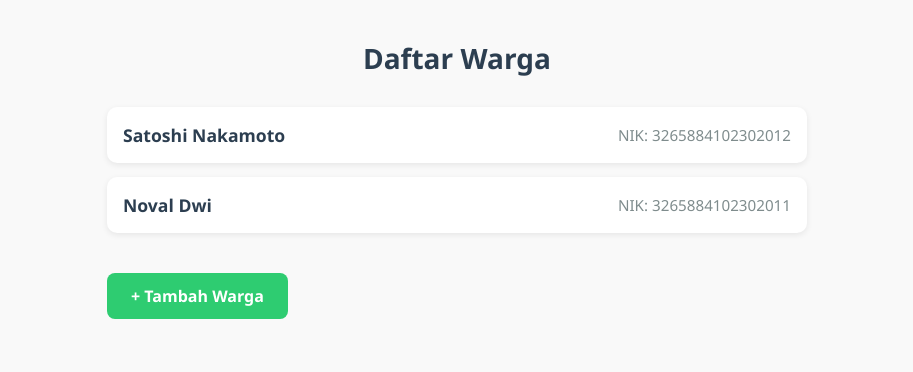
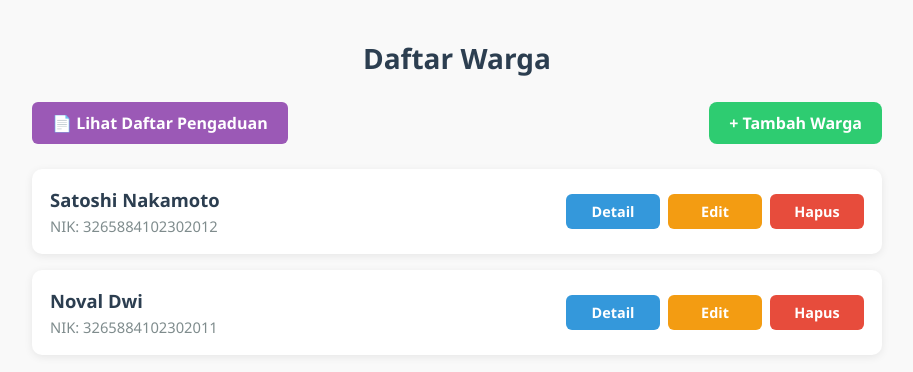
Before and after one commit to mnovaldr/FrameworkProgramming, a Django app: page /warga/ in a window 1280 px wide. Shown: the top 372 px of the page, without its empty margins (183-1096 px from the left). Run offline with Django 5.2, Linux system fonts and the light colour scheme; data comes from the database, SQL or seed files in the repository; both versions use the stored data as it was after the commit.

Commit message:
Challenge 4: Updateview dan Deleteview CRUD lengkap

```diff
--- a/DataKelurahan/warga/templates/warga/warga_list.html
+++ b/DataKelurahan/warga/templates/warga/warga_list.html
@@ -14,13 +14,61 @@
         h1 {
             text-align: center;
             color: #2c3e50;
-            margin-bottom: 30px;
+            margin-bottom: 25px;
             font-size: 28px;
         }
 
         .container {
-            max-width: 700px;
+            max-width: 850px;
             margin: 0 auto;
+        }
+
+        /* Tombol navigasi atas */
+        .top-actions {
+            display: flex;
+            justify-content: space-between;
+            margin-bottom: 25px;
+            flex-wrap: wrap;
+            gap: 12px;
+        }
+
+        .btn-nav {
+            display: inline-block;
+            padding: 10px 20px;
+            border-radius: 6px;
+            text-decoration: none;
+            font-weight: 600;
+            text-align: center;
+            transition: all 0.25s ease;
+        }
+
+        .btn-pengaduan {
+            background-color: #9b59b6;
+            color: white !important;
+        }
+
+        .btn-pengaduan:hover {
+            background-color: #8e44ad;
+            transform: translateY(-2px);
+            box-shadow: 0 3px 6px rgba(0,0,0,0.1);
+        }
+
+        .add-link {
+            background-color: #2ecc71;
+            color: white !important;
+            text-decoration: none;
+            font-weight: bold;
+            border-radius: 8px;
+            padding: 10px 20px;
+            text-align: center;
+            transition: background-color 0.3s, transform 0.2s;
+            display: inline-block;
+        }
+
+        .add-link:hover {
+            background-color: #27ae60;
+            transform: translateY(-2px);
+            text-decoration: none !important;
         }
 
         ul {
@@ -31,83 +79,125 @@
 
         li {
             background-color: #fff;
-            margin-bottom: 14px;
-            padding: 16px;
+            margin-bottom: 16px;
+            padding: 18px;
             border-radius: 10px;
-            box-shadow: 0 2px 6px rgba(0, 0, 0, 0.08);
-            transition: box-shadow 0.25s ease, transform 0.25s ease;
+            box-shadow: 0 2px 8px rgba(0, 0, 0, 0.08);
+            transition: box-shadow 0.25s ease, transform 0.2s ease;
             display: flex;
             justify-content: space-between;
             align-items: center;
             flex-wrap: wrap;
+            gap: 12px;
         }
 
         li:hover {
-            box-shadow: 0 4px 12px rgba(0, 0, 0, 0.12);
+            box-shadow: 0 4px 14px rgba(0, 0, 0, 0.12);
             transform: translateY(-2px);
         }
 
-        .warga-link {
-            text-decoration: none;
-            color: #2c3e50;
-            font-weight: 600;
-            font-size: 1.1em;
-            flex: 1 1 auto;
+        .warga-info {
+            flex: 1 1 250px;
             min-width: 200px;
         }
 
-        .warga-link:hover {
+        .warga-name {
+            font-size: 1.15em;
+            font-weight: 600;
+            color: #2c3e50;
+            text-decoration: none;
+        }
+
+        .warga-name:hover {
             color: #3498db;
             text-decoration: underline;
         }
 
         .nik {
             color: #7f8c8d;
-            font-size: 0.95em;
-            margin-left: 12px;
+            font-size: 0.92em;
+            margin-top: 4px;
+        }
+
+        .actions {
+            display: flex;
+            gap: 8px;
+            flex-wrap: wrap;
+        }
+
+        .btn {
+            padding: 8px 12px;
+            border-radius: 6px;
+            text-decoration: none;
+            font-weight: 600;
+            font-size: 0.9em;
+            text-align: center;
+            transition: all 0.2s ease;
             white-space: nowrap;
+            min-width: 70px;
+        }
+
+        .btn-detail {
+            background-color: #3498db;
+            color: white !important;
+        }
+
+        .btn-detail:hover {
+            background-color: #2980b9;
+            transform: translateY(-1px);
+        }
+
+        .btn-edit {
+            background-color: #f39c12;
+            color: white !important;
+        }
+
+        .btn-edit:hover {
+            background-color: #d35400;
+            transform: translateY(-1px);
+        }
+
+        .btn-delete {
+            background-color: #e74c3c;
+            color: white !important;
+        }
+
+        .btn-delete:hover {
+            background-color: #c0392b;
+            transform: translateY(-1px);
         }
 
         .empty-message {
             text-align: center;
             color: #7f8c8d;
             font-style: italic;
-            padding: 20px;
+            padding: 24px;
             background: #fff;
             border-radius: 10px;
             box-shadow: 0 2px 6px rgba(0, 0, 0, 0.05);
         }
 
-        .add-link {
-            display: inline-block;
-            padding: 12px 24px;
-            background-color: #2ecc71;
-            color: white !important;
-            text-decoration: none;
-            font-weight: bold;
-            border-radius: 8px;
-            text-align: center;
-            margin-top: 10px;
-            transition: background-color 0.3s, transform 0.2s;
-        }
+        /* Responsif */
+        @media (max-width: 600px) {
+            .top-actions {
+                flex-direction: column;
+                align-items: center;
+            }
 
-        .add-link:hover {
-            background-color: #27ae60;
-            transform: translateY(-2px);
-            text-decoration: none !important;
-        }
-
-        /* Responsif: tampilan rapi di layar kecil */
-        @media (max-width: 600px) {
             li {
                 flex-direction: column;
-                align-items: flex-start;
+                align-items: stretch;
             }
 
-            .nik {
-                margin-left: 0;
-                margin-top: 8px;
-                font-size: 0.9em;
+            .actions {
+                justify-content: flex-start;
+                margin-top: 12px;
+            }
+
+            .btn {
+                flex: 1 1 auto;
+                text-align: center;
+                min-width: auto;
             }
         }
     </style>
@@ -115,20 +205,32 @@
 <body>
     <div class="container">
         <h1>Daftar Warga</h1>
+
+        <!-- Tombol navigasi atas -->
+        <div class="top-actions">
+            <a href="{% url 'pengaduan-list' %}" class="btn-nav btn-pengaduan">📄 Lihat Daftar Pengaduan</a>
+            <a href="{% url 'warga-tambah' %}" class="add-link">+ Tambah Warga</a>
+        </div>
+
         <ul>
             {% for warga in object_list %}
                 <li>
-                    <a href="{% url 'warga-detail' warga.pk %}" class="warga-link">
-                        {{ warga.nama_lengkap }}
-                    </a>
-                    <span class="nik">NIK: {{ warga.nik }}</span>
+                    <div class="warga-info">
+                        <a href="{% url 'warga-detail' warga.pk %}" class="warga-name">
+                            {{ warga.nama_lengkap }}
+                        </a>
+                        <div class="nik">NIK: {{ warga.nik }}</div>
+                    </div>
+                    <div class="actions">
+                        <a href="{% url 'warga-detail' warga.pk %}" class="btn btn-detail">Detail</a>
+                        <a href="{% url 'warga-edit' warga.pk %}" class="btn btn-edit">Edit</a>
+                        <a href="{% url 'warga-hapus' warga.pk %}" class="btn btn-delete">Hapus</a>
+                    </div>
                 </li>
             {% empty %}
                 <li class="empty-message">Belum ada data warga</li>
             {% endfor %}
         </ul>
-
-        <a href="{% url 'warga-tambah' %}" class="add-link">+ Tambah Warga</a>
     </div>
 </body>
 </html>
--- a/DataKelurahan/warga/urls.py
+++ b/DataKelurahan/warga/urls.py
@@ -1,13 +1,20 @@
 from django.urls import path
 from .views import (
     WargaListView, WargaDetailView, PengaduanListView,
-    WargaCreateView, PengaduanCreateView
+    WargaCreateView, PengaduanCreateView, WargaUpdateView,
+    WargaDeleteView, PengaduanUpdateView, PengaduanDeleteView
 )
 
 urlpatterns = [
     path('', WargaListView.as_view(), name='warga-list'),
     path('<int:pk>/', WargaDetailView.as_view(), name='warga-detail'),
+    path('tambah/', WargaCreateView.as_view(), name='warga-tambah'),
+    path('<int:pk>/edit/', WargaUpdateView.as_view(), name='warga-edit'),
+    path('<int:pk>/hapus/', WargaDeleteView.as_view(), name='warga-hapus'),
+
     path('pengaduan/', PengaduanListView.as_view(), name='pengaduan-list'),
-    path('tambah/', WargaCreateView.as_view(), name='warga-tambah'),
     path('pengaduan/tambah/', PengaduanCreateView.as_view(), name='pengaduan-tambah'),
+    path('pengaduan/<int:pk>/edit/', PengaduanUpdateView.as_view(), name='pengaduan-edit'),
+    path('pengaduan/<int:pk>/hapus/', PengaduanDeleteView.as_view(), name='pengaduan-hapus'),
+
 ]
--- a/DataKelurahan/warga/views.py
+++ b/DataKelurahan/warga/views.py
@@ -1,7 +1,7 @@
 from django.shortcuts import render
 from django.views.generic import CreateView
 from django.urls import reverse_lazy
-from django.views.generic import ListView, DetailView
+from django.views.generic import ListView, DetailView, UpdateView, DeleteView
 from .models import Warga, Pengaduan
 from .forms import WargaForm, PengaduanForm
 
@@ -30,3 +30,28 @@ class PengaduanCreateView(CreateView):
     form_class = PengaduanForm
     template_name = 'warga/pengaduan_form.html'
     success_url = reverse_lazy('pengaduan-list')
+
+class WargaUpdateView(UpdateView):
+    model = Warga
+    form_class = WargaForm
+    template_name = 'warga/warga_form.html'
+    success_url = reverse_lazy('warga-list')
+
+
+class WargaDeleteView(DeleteView):
+    model = Warga
+    template_name = 'warga/warga_confirm_delete.html'
+    success_url = reverse_lazy('warga-list')
+
+
+class PengaduanUpdateView(UpdateView):
+    model = Pengaduan
+    form_class = PengaduanForm
+    template_name = 'warga/pengaduan_form.html'
+    success_url = reverse_lazy('pengaduan-list')
+
+
+class PengaduanDeleteView(DeleteView):
+    model = Pengaduan
+    template_name = 'warga/pengaduan_confirm_delete.html'
+    success_url = reverse_lazy('pengaduan-list')
```
Also changed, not shown: DataKelurahan/warga/templates/warga/pengaduan_confirm_delete.html (added, +100 -0 lines), DataKelurahan/warga/templates/warga/pengaduan_list.html (+46 -2 lines), DataKelurahan/warga/templates/warga/warga_confirm_delete.html (added, +100 -0 lines), DataKelurahan/warga/templates/warga/warga_detail.html (+66 -9 lines), DataKelurahan/db.sqlite3.
